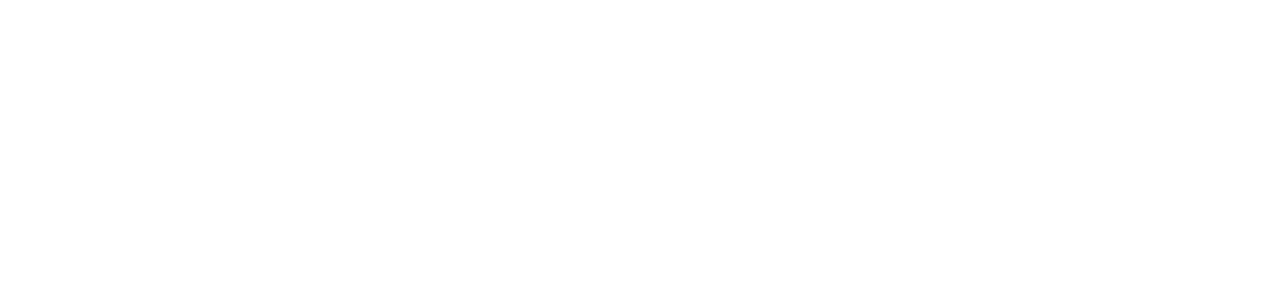
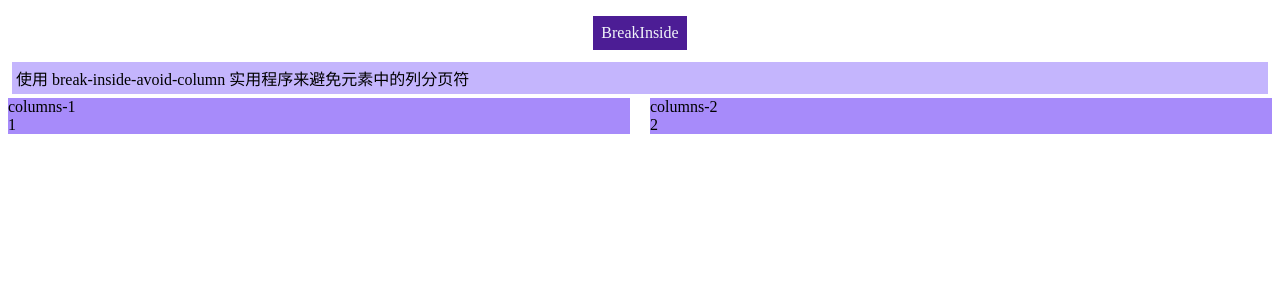
Before and after one commit to yuayuz/tailwindcss-learning, a Vue app: page /BreakInside in a window 1280 px wide. Before the commit this address had no page. Shown: the top 300 px of the page. Built offline with nearby package versions, Linux system fonts and the light colour scheme.

Commit message:
add `BreakInside`

```diff
--- a/src/router/index.ts
+++ b/src/router/index.ts
@@ -10,6 +10,7 @@ import Container from '@/views/layout/Container.vue'
 import Columns from '@/views/layout/Columns.vue'
 import BreakAfter from '@/views/layout/BreakAfter.vue'
 import BreakBefore from '@/views/layout/BreakBefore.vue'
+import BreakInside from '@/views/layout/BreakInside.vue'
 
 const router = createRouter({
   history: createWebHistory(import.meta.env.BASE_URL),
@@ -68,6 +69,11 @@ const router = createRouter({
       path: '/BreakBefore',
       name: 'BreakBefore',
       component: BreakBefore
+    },
+    {
+      path: '/BreakInside',
+      name: 'BreakInside',
+      component: BreakInside
     }
   ]
 })
--- a/src/views/Home.vue
+++ b/src/views/Home.vue
@@ -73,6 +73,12 @@ const handleRouter = function (page: string) {
   >
     BreakBefore
   </button>
+  <button
+    @click="handleRouter('BreakInside')"
+    class="rounded-full bg-violet-500 text-slate-50 hover:bg-violet-800"
+  >
+    BreakInside
+  </button>
 </template>
 <style scoped>
 @import 'tailwindcss/tailwind.css';
--- /dev/null
+++ b/src/views/layout/BreakInside.vue
@@ -0,0 +1,28 @@
+<script setup lang="ts">
+import HeaderH1 from '@/components/headerH1.vue'
+import PH2 from '@/components/pH2.vue'
+</script>
+
+<template>
+  <header-h1>BreakInside</header-h1>
+  <!--
+  使用 break-inside-* 实用程序来控制元素中列或分页符的行为方式。
+  例如，使用 break-inside-avoid-column 实用程序来避免元素中的列分页符
+  -->
+  <p-h2>使用 break-inside-avoid-column 实用程序来避免元素中的列分页符</p-h2>
+  <div class="columns-2 gap-5 *:bg-violet-400">
+    <p class="">columns-1</p>
+    <p class="break-inside-avoid-column">1</p>
+    <p>columns-2</p>
+    <p>2</p>
+  </div>
+
+  <!--
+  Tailwind 允许你使用变体修饰符在不同状态下有条件地应用实用程序类,
+  还可以使用变体修饰符来定位媒体查询，例如响应式断点、暗模式、首选减少运动等。
+  -->
+</template>
+
+<style scoped>
+@import 'tailwindcss/tailwind.css';
+</style>
```
